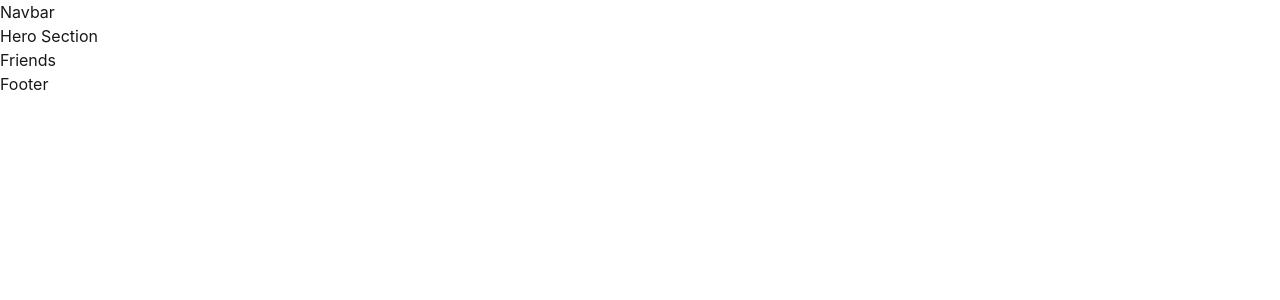
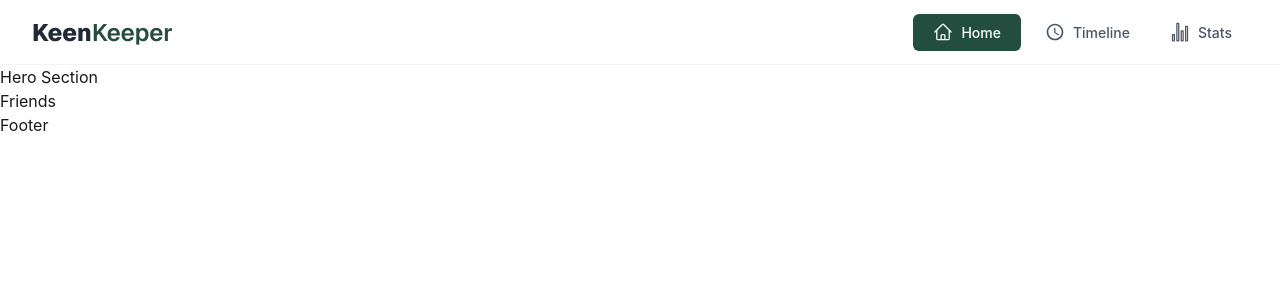
Before and after one commit to amitkhan-dev/KIN-KEEPER, a React (Vite) app: page / in a window 1280 px wide. Shown: the top 300 px of the page. Built offline with nearby package versions, Linux system fonts and the light colour scheme.

Commit message:
Navbar design complected using tailwind css and daisy UI and menu functional as per project require

```diff
--- a/package.json
+++ b/package.json
@@ -14,6 +14,7 @@
     "react": "^19.2.6",
     "react-dom": "^19.2.6",
     "react-hot-toast": "^2.6.0",
+    "react-icons": "^5.6.0",
     "react-router-dom": "^7.15.0",
     "tailwindcss": "^4.3.0"
   },
--- /dev/null
+++ b/src/Analysis/Analysis.jsx
@@ -0,0 +1,11 @@
+import React from 'react';
+
+const Analysis = () => {
+  return (
+    <div>
+      <h2>Analysis</h2>
+    </div>
+  );
+};
+
+export default Analysis;
--- a/src/Components/Navbar/Navbar.jsx
+++ b/src/Components/Navbar/Navbar.jsx
@@ -1,9 +1,82 @@
 import React from 'react';
+import { HiOutlineHome } from "react-icons/hi2";
+import { MdOutlineAccessTime } from "react-icons/md";
+import { IoStatsChartOutline } from "react-icons/io5";
+import Logo from "../../assets/logo.png";
+import { NavLink } from 'react-router';
 
 const Navbar = () => {
+  const links= (
+    <>
+    {/* Home Link */}
+  <li>
+    <NavLink
+      to="/"
+      className={({ isActive }) =>
+        isActive ?
+      "bg-[#234e3f] text-white px-5 py-2 rounded-md flex items-center gap-2 transition-all font-medium hover:bg-[#1a3a2f]" :
+      "text-[#4b5563] hover:text-[#234e3f] flex items-center gap-2 px-4 py-2 font-medium"
+      }>
+      <HiOutlineHome size={20}/>Home</NavLink>
+  </li>
+
+  {/* Timeline Link */}
+  <li>
+    <NavLink
+      to="/timeline"
+      className={({ isActive }) =>
+        isActive
+          ? "bg-[#234e3f] text-white px-5 py-2 rounded-md flex items-center gap-2 transition-all font-medium hover:bg-[#1a3a2f]"
+          : "text-[#4b5563] hover:text-[#234e3f] flex items-center gap-2 px-4 py-2 font-medium"
+      }>
+      <MdOutlineAccessTime size={20} />Timeline</NavLink>
+  </li>
+
+  {/* Stats Link */}
+  <li>
+    <NavLink
+      to="/analysis"
+      className={({ isActive }) =>
+        isActive
+          ? "bg-[#234e3f] text-white px-4 py-2 rounded-md flex items-center gap-2 transition-all font-medium hover:bg-[#1a3a2f]"
+          : "text-[#4b5563] hover:text-[#234e3f] flex items-center gap-2 px-4 py-2 font-medium"
+      }>
+      <IoStatsChartOutline size={20} />Stats</NavLink>
+  </li>
+
+    </>
+  )
   return (
-    <div>
-      <h2>Navbar</h2>
+    <div className="bg-white border-b border-gray-100 sticky top-0 z-50">
+      <div className="navbar container mx-auto px-4 sm:px-6 lg:px-8 h-16">
+
+        {/* Left Side: Logo/Brand */}
+        <div className="flex-1">
+          <img src={Logo} alt="Brand logo" />
+        </div>
+
+        {/* Right Side: Navigation Links */}
+        <div className="hidden md:block">
+          <ul className="menu menu-horizontal p-0 gap-2 items-center">
+            {links}
+            </ul>
+        </div>
+
+        {/* Mobile  Responsive */}
+        <div className="md:hidden">
+          <div className="dropdown dropdown-end">
+            <label tabIndex={0} className="btn btn-ghost btn-circle">
+              <svg xmlns="http://www.w3.org/2000/svg" className="h-6 w-6" fill="none" viewBox="0 0 24 24" stroke="currentColor">
+                <path strokeLinecap="round" strokeLinejoin="round" strokeWidth="2" d="M4 6h16M4 12h16M4 18h7" />
+              </svg>
+            </label>
+            <ul tabIndex={0} className="menu menu-sm dropdown-content mt-3 z-[1] p-2  gap-2 shadow bg-base-100 rounded-box w-52 border border-gray-100">
+              {links}
+            </ul>
+          </div>
+        </div>
+
+      </div>
     </div>
   );
 };
--- /dev/null
+++ b/src/Timeline/Timeline.jsx
@@ -0,0 +1,11 @@
+import React from 'react';
+
+const Timeline = () => {
+  return (
+    <div>
+      <h2>Time line</h2>
+    </div>
+  );
+};
+
+export default Timeline;
```
Also changed, not shown: src/main.jsx (+10 -0 lines), src/assets/logo.png (added), 1 other file (tests, documents, lock files or other folders).
